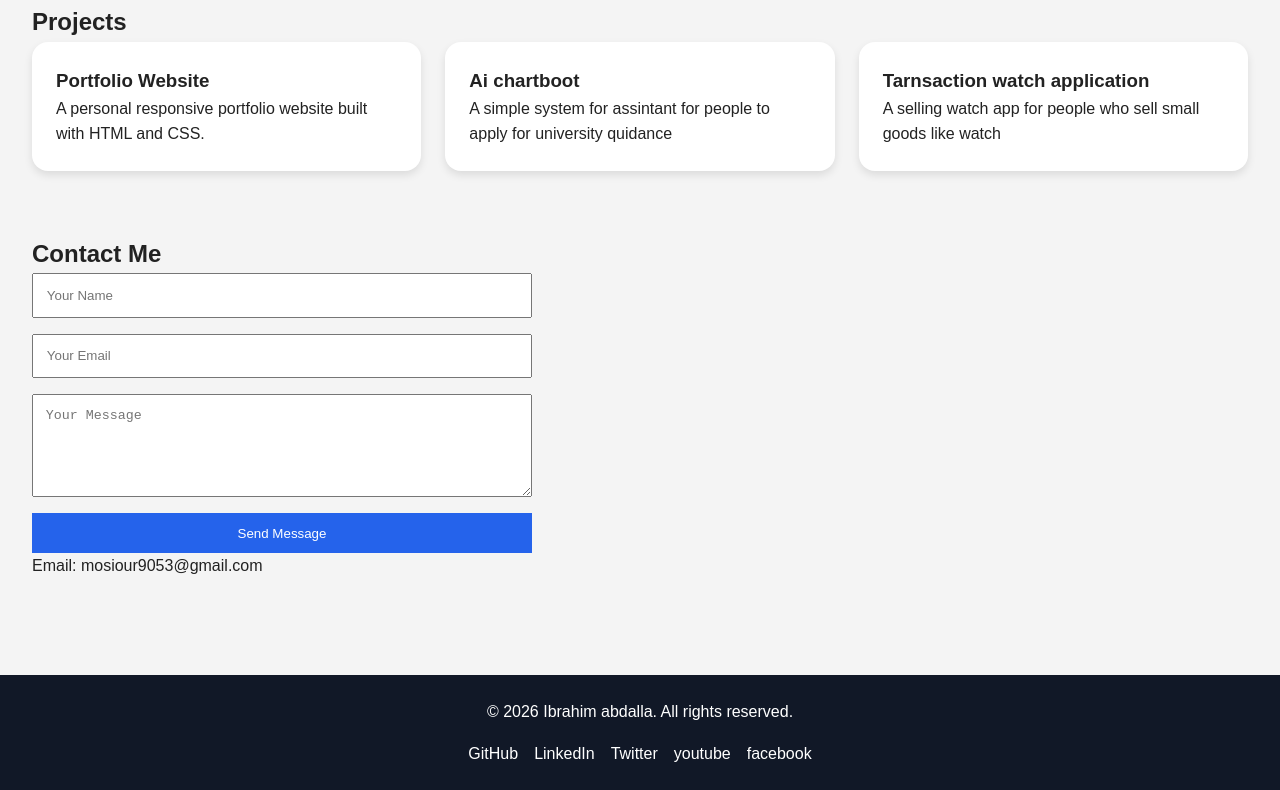
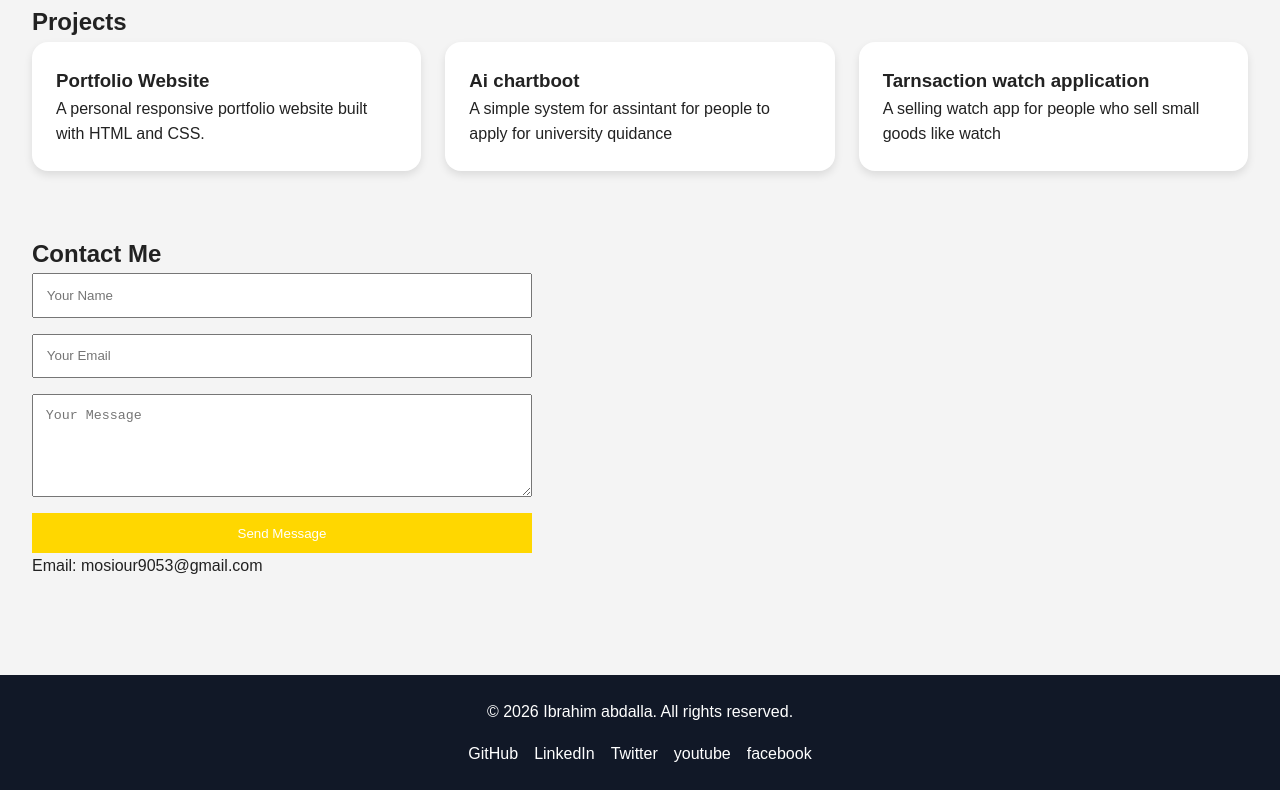
Before and after one commit to Hybrid9053/portfolio, a plain HTML site: page index.html in a window 1280 px wide. Shown: the part 374-1164 px from the top of the page. Drawn offline with Linux system fonts and the light colour scheme; a script that the page names is missing.

Commit message:
portfolio

```diff
--- a/styles.css
+++ b/styles.css
@@ -1,5 +1,5 @@
 :root {
-  --primary: #2563eb;
+  --primary: gold;
   --bg: #f4f4f4;
   --text: #222222;
   --white: #ffffff;
```
